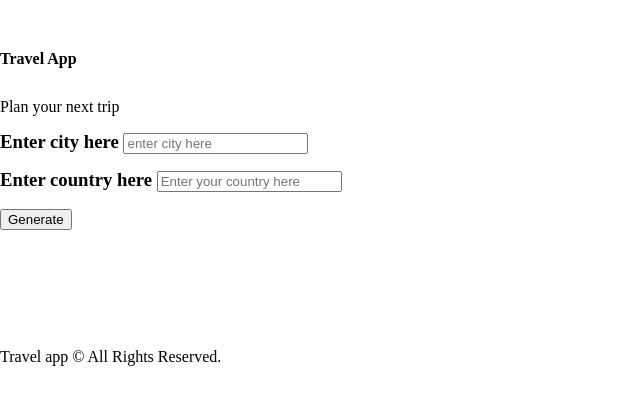
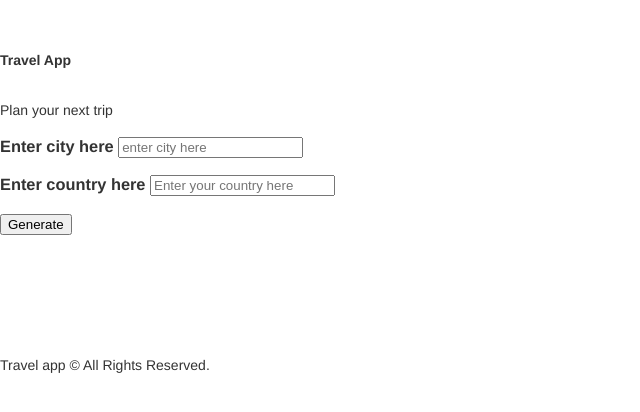
Before and after one commit to briansegs/travel-app, a website built with webpack: page src/client/views/index.html in a window 1280 px wide. Shown: the whole page, without its empty margins (0-640 px from the left). Built offline with nearby package versions, Linux system fonts and the light colour scheme.

Commit message:
feat: Add font style

```diff
--- a/src/client/styles/style.scss
+++ b/src/client/styles/style.scss
@@ -5,6 +5,11 @@ html {
 
 body {
   margin: 0;
+  font-family: "Helvetica Neue",Helvetica,Arial,sans-serif;
+  font-size: 14px;
+  line-height: 1.42857143;
+  color: #333;
+  background-color: #fff;
 }
 
 html, body {
```
